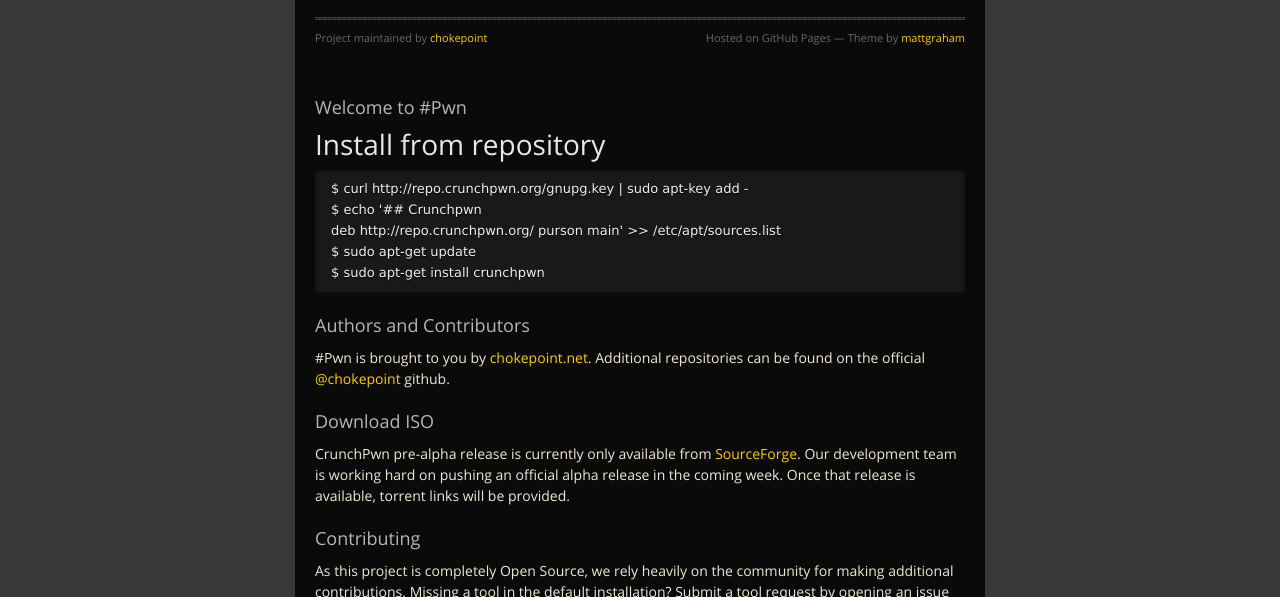
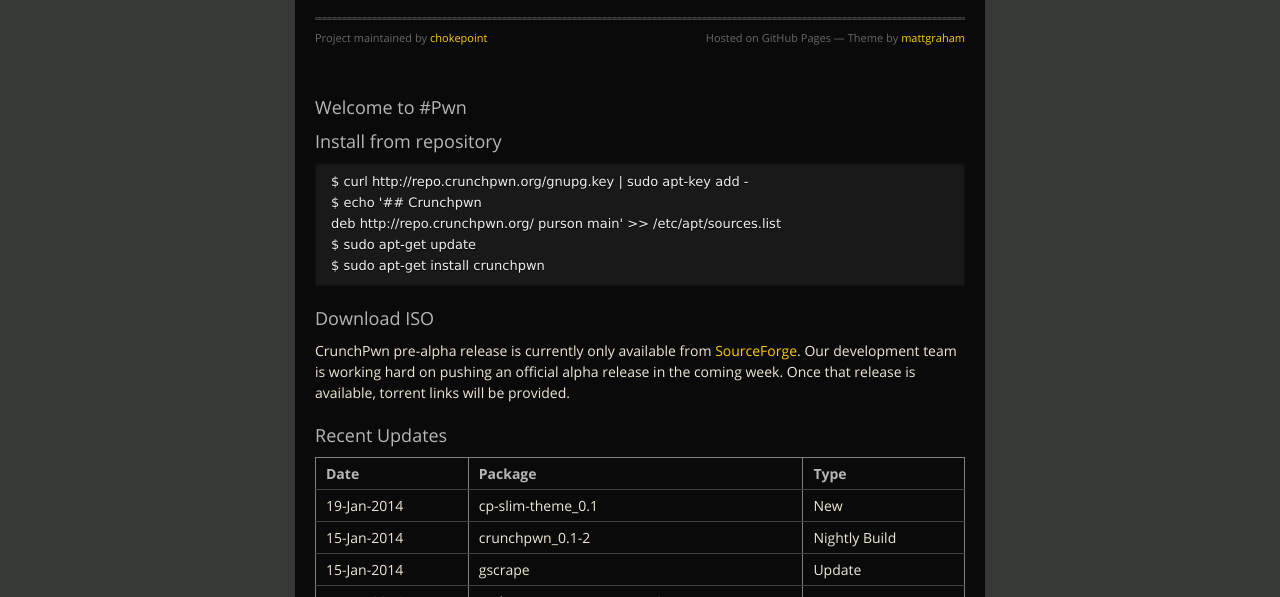
Before and after one commit to chokepoint/chokepoint.github.io, a plain HTML site: page index.html in a window 1280 px wide. Shown: the part 203-800 px from the top of the page. Drawn offline with nearby package versions, Linux system fonts and the light colour scheme.

Commit message:
Added recent updates table

```diff
--- a/index.html
+++ b/index.html
@@ -42,7 +42,7 @@
         <h3>
 <a name="welcome-to-pwn" class="anchor" href="#welcome-to-pwn"><span class="octicon octicon-link"></span></a>Welcome to #Pwn</h3>
 
-<h1>Install from repository</h1>
+<h3>Install from repository</h3>
 
 <pre><code>$ curl http://repo.crunchpwn.org/gnupg.key | sudo apt-key add -
 $ echo '## Crunchpwn
@@ -52,13 +52,23 @@ $ sudo apt-get install crunchpwn
 </code></pre>
 
 <h3>
+<a name="download-iso" class="anchor" href="#download-iso"><span class="octicon octicon-link"></span></a>Download ISO</h3>
+<p>CrunchPwn pre-alpha release is currently only available from <a href="http://sourceforge.net/projects/crunchpwn/files/PreAlpha-amd64/CrunchPwn-Live-0.1a.iso/download">SourceForge</a>. Our development team is working hard on pushing an official alpha release in the coming week. Once that release is available, torrent links will be provided.</p>
+
+
+<h3>Recent Updates</h3>
+<table class="tftable" border="1">
+<tr><th><strong>Date</strong></th><th><strong>Package</strong></th><th><strong>Type</strong></th></tr>
+<tr><td>19-Jan-2014</td><td>cp-slim-theme_0.1</td><td>New</td></tr>
+<tr><td>15-Jan-2014</td><td>crunchpwn_0.1-2</td><td>Nightly Build</td></td></tr>
+<tr><td>15-Jan-2014</td><td>gscrape</td><td>Update</td></tr>
+<tr><td>15-Jan-2014</td><td>maltego-tungsten-community</td><td>New</td></tr>
+</table>
+
+<h3>
 <a name="authors-and-contributors" class="anchor" href="#authors-and-contributors"><span class="octicon octicon-link"></span></a>Authors and Contributors</h3>
 
 <p>#Pwn is brought to you by <a href="http://www.chokepoint.net">chokepoint.net</a>. Additional repositories can be found on the official <a href="https://github.com/chokepoint" class="user-mention">@chokepoint</a> github.</p>
-
-<h3>
-<a name="download-iso" class="anchor" href="#download-iso"><span class="octicon octicon-link"></span></a>Download ISO</h3>
-<p>CrunchPwn pre-alpha release is currently only available from <a href="http://sourceforge.net/projects/crunchpwn/files/PreAlpha-amd64/CrunchPwn-Live-0.1a.iso/download">SourceForge</a>. Our development team is working hard on pushing an official alpha release in the coming week. Once that release is available, torrent links will be provided.</p>
 
 <h3>
 <a name="contributing" class="anchor" href="#contributing"><span class="octicon octicon-link"></span></a>Contributing</h3>
```
